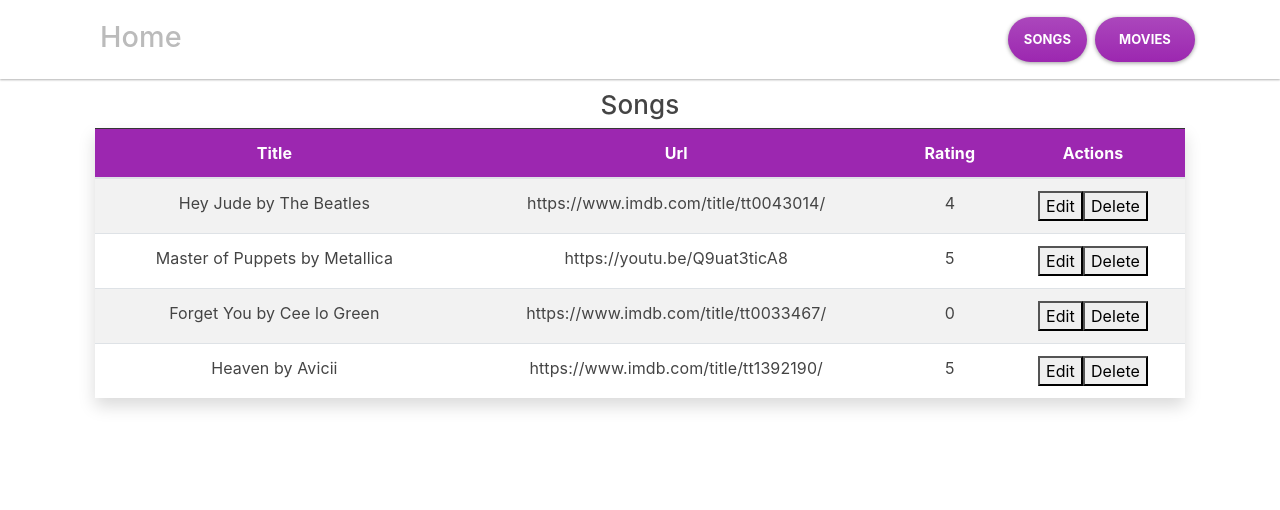
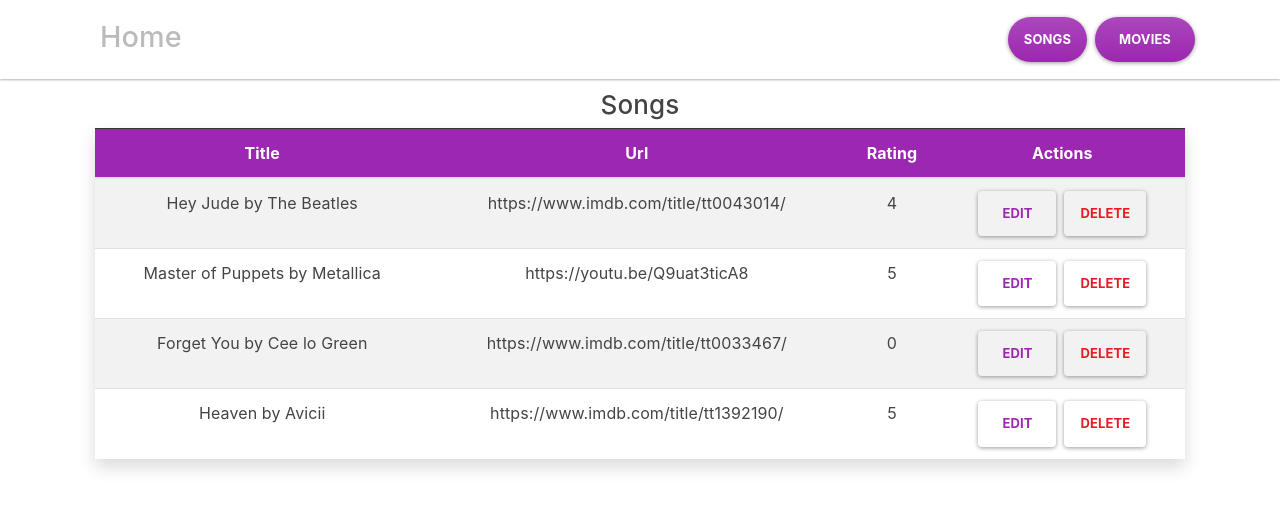
Before and after one commit to Dfellner92/mernMusic, a React (Create React App) app in the folder frontend-redux-starter/: page /songs in a window 1280 px wide. Shown: the top 510 px of the page. Built offline with nearby package versions, Linux system fonts and the light colour scheme; data requests are answered from the project's data file.

Commit message:
refactored Song/Songs

```diff
--- /dev/null
+++ b/frontend-redux-starter/src/components/songs/Song.js
@@ -0,0 +1,23 @@
+import React from 'react';
+import { Link } from 'react-router-dom';
+
+const Song = ({ song }) => {
+    return (
+        <tr>
+            <td>{song.title}</td>
+            <td>{song.url}</td>
+            <td>{song.rating}</td>
+            <td>
+                <Link to={`/songs/edit/${song.id}`} className="btn btn-outline-info px-4">
+                    Edit
+                </Link>
+
+                <button className="btn btn-outline-danger ml-2">
+                    Delete
+                </button>
+            </td>
+        </tr>
+    )
+};
+
+export default Song;
--- a/frontend-redux-starter/src/components/songs/Songs.js
+++ b/frontend-redux-starter/src/components/songs/Songs.js
@@ -2,7 +2,7 @@ import React, { useEffect } from 'react';
 import { useDispatch, useSelector} from 'react-redux';
 import { fetchSongsActions } from '../../actions/songsActions';
 import Spinner from '../spinner/Spinner';
-import Button from '../Button';
+import Song from './Song';
 
 const Songs = () => {
 
@@ -37,17 +37,9 @@ const Songs = () => {
               </tr>
             </thead>
             <tbody>
-              {songs.map(song => (
-                  <tr>
-                      <td>{song.title}</td>
-                      <td>{song.url}</td>
-                      <td>{song.rating}</td>
-                      <td>
-                          <button>Edit</button>
-                          <button>Delete</button>
-                      </td>
-                  </tr>
-              ))}
+                {songs.map(song => (
+                    <Song key={song.id} song={song} />
+                ))}
             </tbody>
           </table>
         </div>
```
